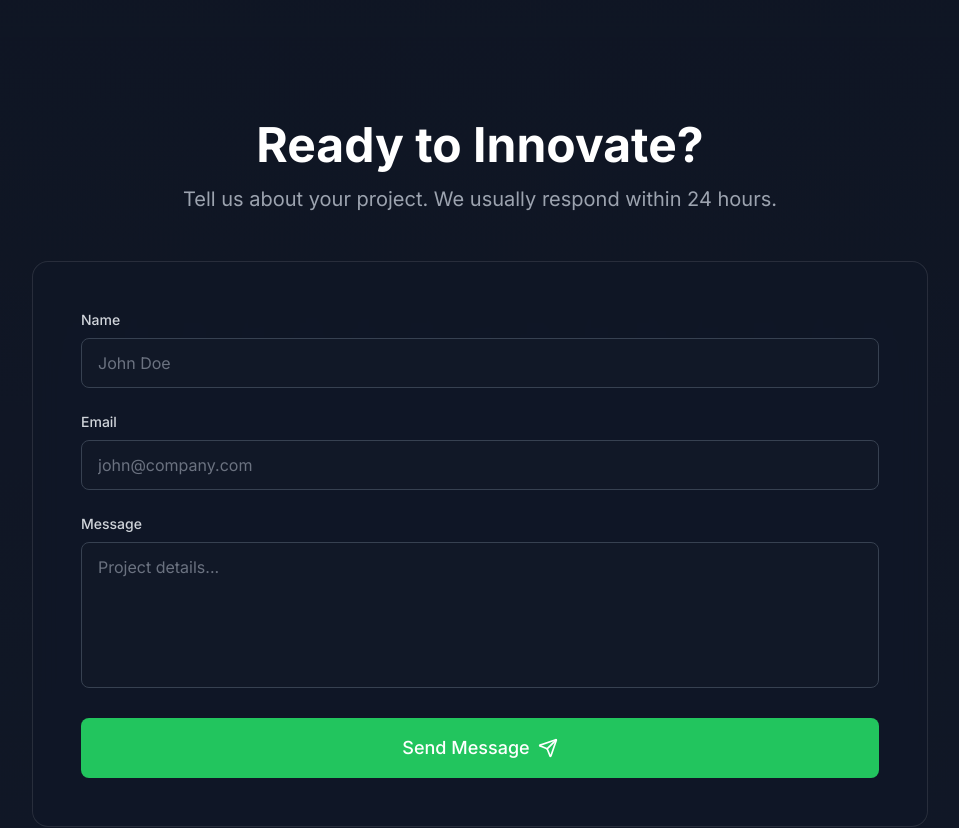
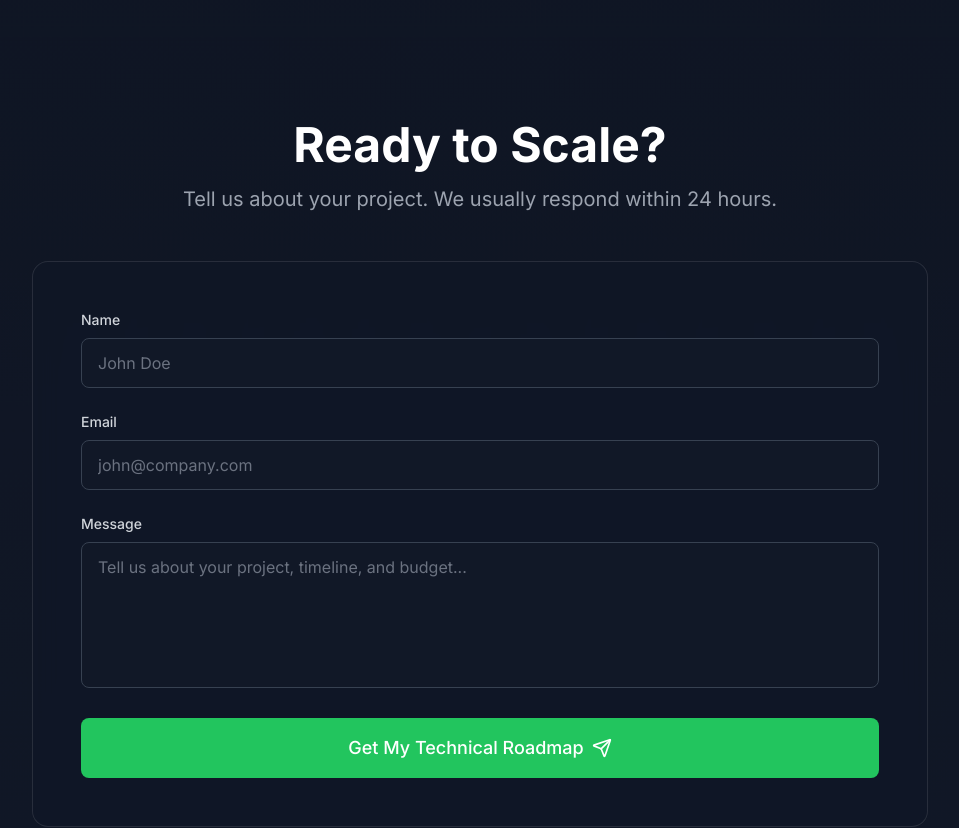
Before and after one commit to mwengamulinge/nodecosa-studio, a React (Vite) app: page / in a window 1280 px wide. Shown: the part 3880-4708 px from the top of the page, without its empty margins (160-1119 px from the left). Built offline with nearby package versions, Linux system fonts and the light colour scheme.

Commit message:
Update ContactForm.jsx

```diff
--- a/src/components/ContactForm.jsx
+++ b/src/components/ContactForm.jsx
@@ -19,10 +19,20 @@ const ContactForm = () => {
     setSubmitStatus('idle')
 
     try {
-      await new Promise((resolve) => setTimeout(resolve, 1500))
-      console.log('Form data:', data)
-      setSubmitStatus('success')
-      reset()
+      const response = await fetch('https://formspree.io/f/xgowrpgy', {
+        method: 'POST',
+        headers: {
+          'Content-Type': 'application/json',
+        },
+        body: JSON.stringify(data),
+      })
+
+      if (response.ok) {
+        setSubmitStatus('success')
+        reset()
+      } else {
+        setSubmitStatus('error')
+      }
     } catch (error) {
       console.error('Form submission error:', error)
       setSubmitStatus('error')
@@ -43,7 +53,7 @@ const ContactForm = () => {
           className="text-center mb-12"
         >
           <h2 className="text-4xl md:text-5xl font-bold mb-4">
-            Ready to Innovate?
+            Ready to Scale?
           </h2>
           <p className="text-xl text-gray-400">
             Tell us about your project. We usually respond within 24 hours.
@@ -129,7 +139,7 @@ const ContactForm = () => {
                 })}
                 id="message"
                 rows={5}
-                placeholder="Project details..."
+                placeholder="Tell us about your project, timeline, and budget..."
                 className="w-full px-4 py-3 bg-dark-900 border border-gray-700 rounded-lg focus:outline-none focus:border-primary-500 transition-colors text-white placeholder-gray-500 resize-none"
               />
               {errors.message && (
@@ -151,7 +161,7 @@ const ContactForm = () => {
                 </>
               ) : (
                 <>
-                  <span>Send Message</span>
+                  <span>Get My Technical Roadmap</span>
                   <Send className="w-5 h-5" />
                 </>
               )}
@@ -164,7 +174,7 @@ const ContactForm = () => {
                 className="flex items-center space-x-2 text-green-400 bg-green-400/10 px-4 py-3 rounded-lg"
               >
                 <CheckCircle className="w-5 h-5" />
-                <span>Message sent successfully! We will be in touch soon.</span>
+                <span>Message sent successfully! We'll be in touch within 24 hours.</span>
               </motion.div>
             )}
 
@@ -176,7 +186,7 @@ const ContactForm = () => {
               >
                 <AlertCircle className="w-5 h-5" />
                 <span>
-                  Something went wrong. Please try again or email us directly.
+                  Something went wrong. Please email us directly at hello@nodecosa.com
                 </span>
               </motion.div>
             )}
```
